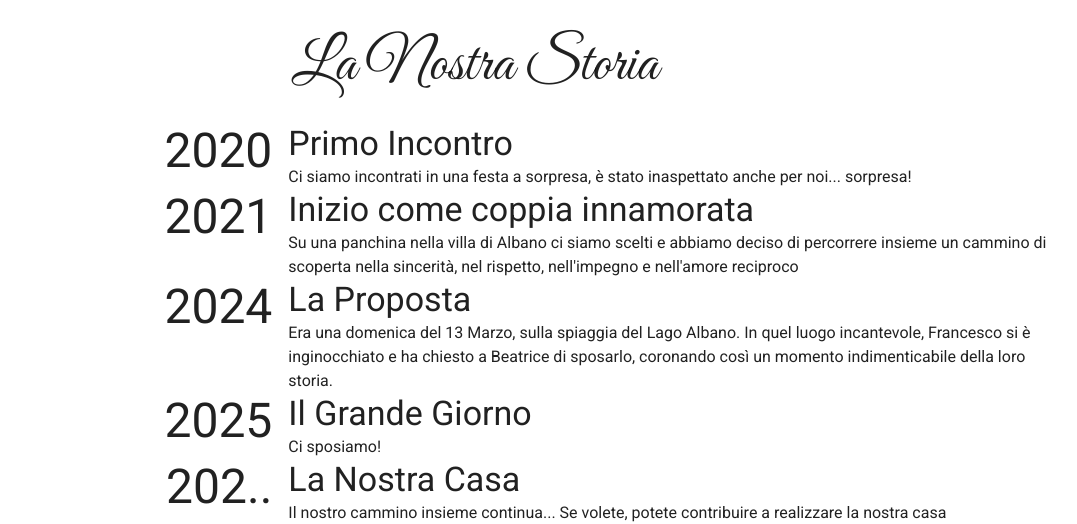
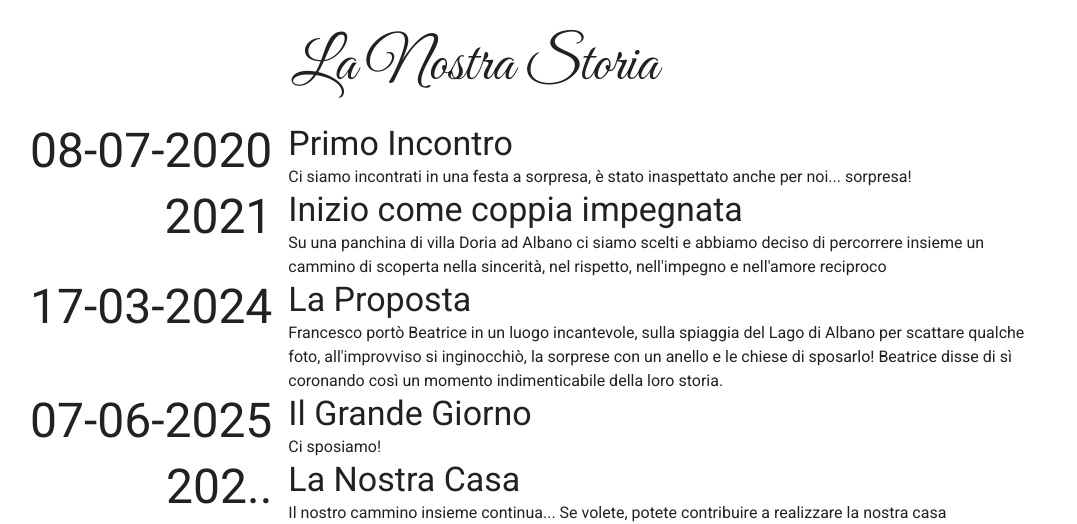
Before and after one commit to francescopesoli/wedding, a Next.js app: page / in a window 1280 px wide. Shown: the part 1060-1584 px from the top of the page, without its empty margins (165-1242 px from the left). Built offline with nearby package versions, Linux system fonts and the light colour scheme.

Commit message:
feat: changed text of Our story

```diff
--- a/src/components/OurStory.tsx
+++ b/src/components/OurStory.tsx
@@ -5,22 +5,22 @@ import DonationSection from "./DonationSection";
 
 const events = [
     {
-        date: '2020',
+        date: '08-07-2020',
         title: 'Primo Incontro',
         description: 'Ci siamo incontrati in una festa a sorpresa, è stato inaspettato anche per noi... sorpresa!\n',
     },
     {
         date: '2021',
-        title: 'Inizio come coppia innamorata ',
-        description: 'Su una panchina nella villa di Albano ci siamo scelti e abbiamo deciso di percorrere insieme un cammino di scoperta nella sincerità, nel rispetto, nell\'impegno e nell\'amore reciproco\n',
+        title: 'Inizio come coppia impegnata ',
+        description: 'Su una panchina di villa Doria ad Albano ci siamo scelti e abbiamo deciso di percorrere insieme un cammino di scoperta nella sincerità, nel rispetto, nell\'impegno e nell\'amore reciproco\n',
     },
     {
-        date: '2024',
+        date: '17-03-2024',
         title: 'La Proposta',
-        description: 'Era una domenica del 13 Marzo, sulla spiaggia del Lago Albano. In quel luogo incantevole, Francesco si è inginocchiato e ha chiesto a Beatrice di sposarlo, coronando così un momento indimenticabile della loro storia.\n',
+        description: 'Francesco portò Beatrice in un luogo incantevole, sulla spiaggia del Lago di Albano per scattare qualche foto, all\'improvviso si inginocchiò, la sorprese con un anello e le chiese di sposarlo! Beatrice disse di sì coronando così un momento indimenticabile della loro storia.\n',
     },
     {
-        date: '2025',
+        date: '07-06-2025',
         title: 'Il Grande Giorno',
         description: 'Ci sposiamo!',
     },
```
